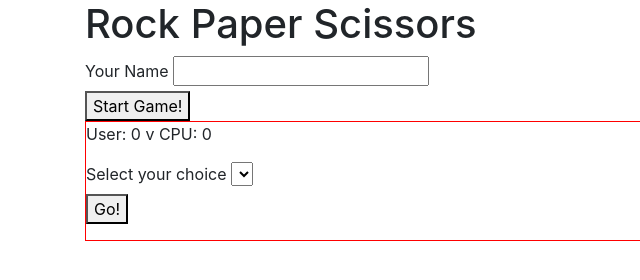
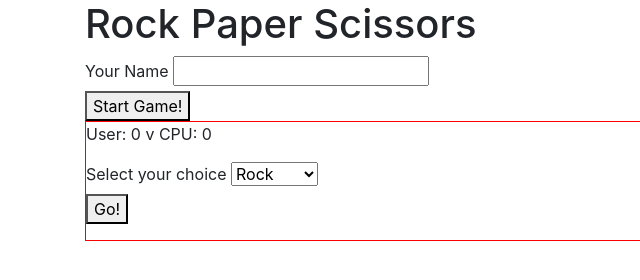
Before and after one commit to IT3049C-Students/3-rock-paper-scissors-TGentile6, a website: page index.html in a window 1280 px wide. Shown: the full height of the page, 0-640 px from the left. Drawn offline with Linux system fonts and the light colour scheme.

Commit message:
Fixed Page Layout

```diff
--- a/index.html
+++ b/index.html
@@ -32,9 +32,9 @@
                 <div>
                     <label for="user-selection">Select your choice</label>
                     <select name="user-selection" id="user-selection">
-                        <option value="Rock"></option>
-                        <option value="Paper"></option>
-                        <option value="Scissors"></option>
+                        <option value="Rock" text="Rock">Rock</option>
+                        <option value="Paper" text="Paper">Paper</option>
+                        <option value="Scissors" text="Scissors">Scissors</option>
                     </select>
                 </div>
                 <button id="go-button">Go!</button>
```
